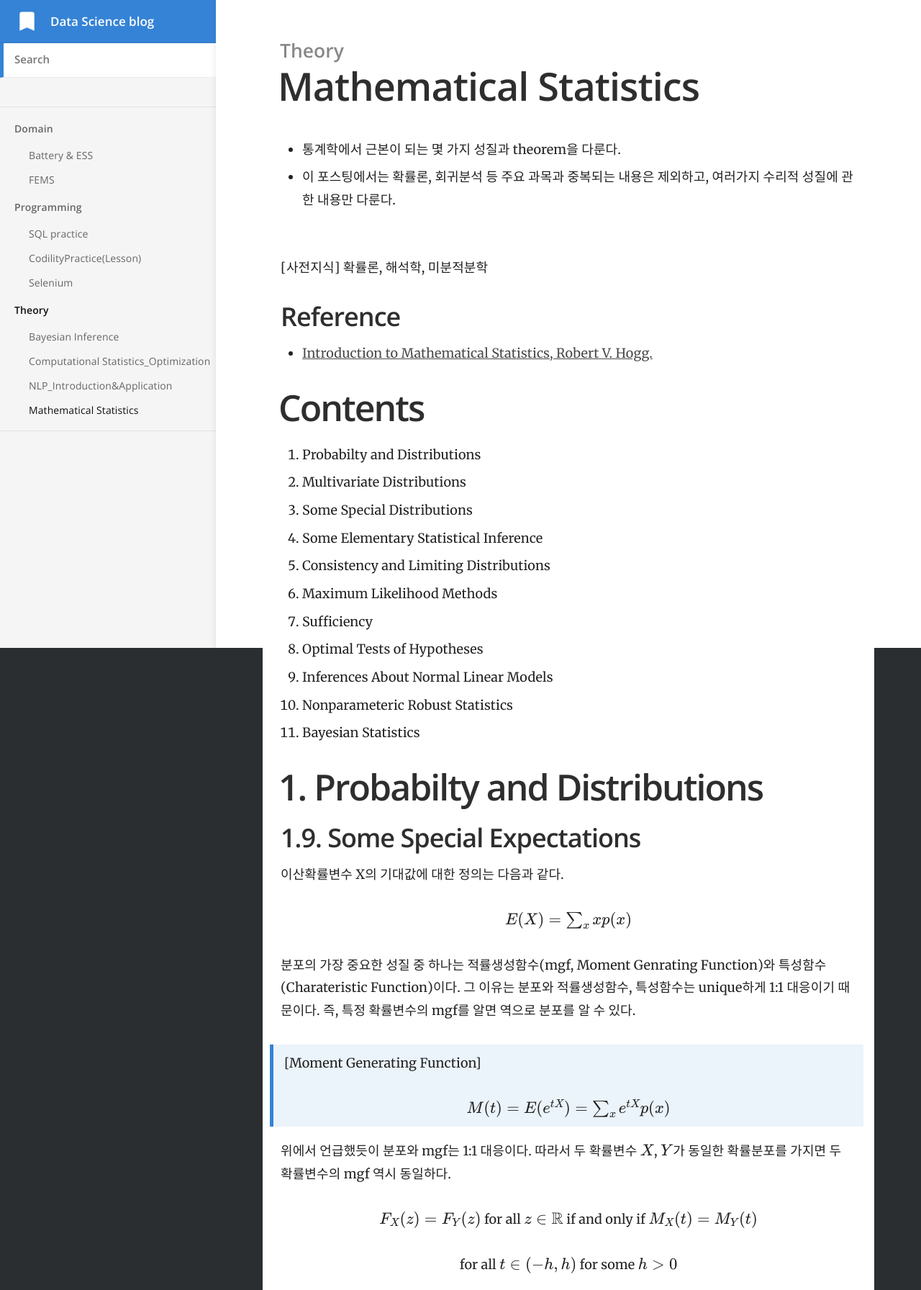
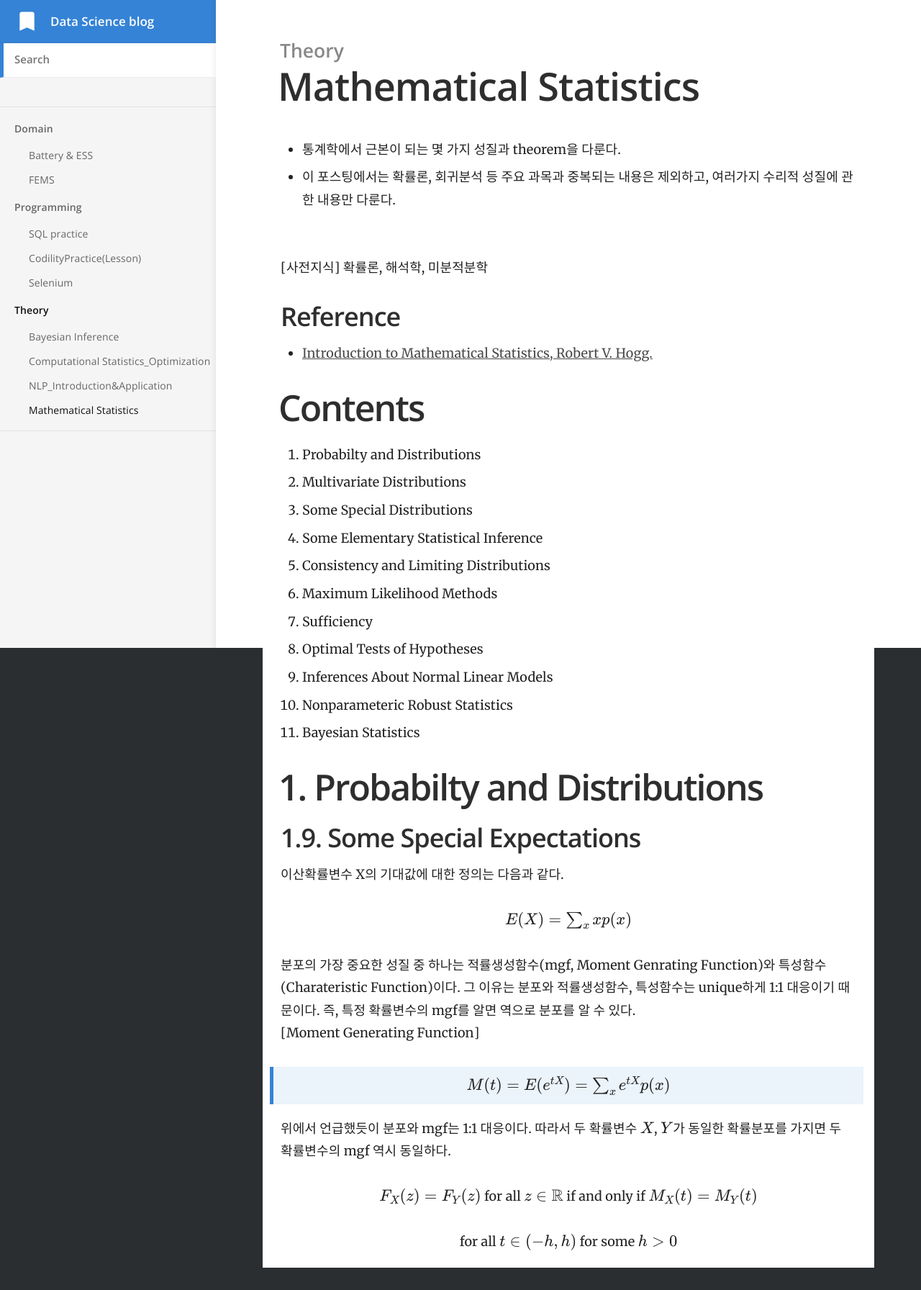
Before and after one commit to yrk3434/yrk3434.github.io, a Jekyll site: the page built from _docs/Theory/Mathematical Statistics.md, in a window 1280 px wide. Shown: the whole page at 72% size. Built offline with Jekyll 4.4.1, drawn with Linux system fonts in a browser that asks for light colours; formulas are drawn with MathJax 3; after the commit the page ends 1761 px from its top, so only the background shows below that.

```diff
--- a/_docs/Theory/Mathematical Statistics.md
+++ b/_docs/Theory/Mathematical Statistics.md
@@ -41,7 +41,7 @@ toc_label: 목차
 <br/>
 분포의 가장 중요한 성질 중 하나는 적률생성함수(mgf, Moment Genrating Function)와 특성함수(Charateristic Function)이다. 그 이유는 분포와 적률생성함수, 특성함수는 unique하게 1:1 대응이기 때문이다. 즉, 특정 확률변수의 mgf를 알면 역으로 분포를 알 수 있다.
 <br/>
-> [Moment Generating Function]
+[Moment Generating Function]
 > <center>$ M(t)=E( e^{tX} )  = \sum_x e^{tX} p(x) $ <center/>
 
 위에서 언급했듯이 분포와 mgf는 1:1 대응이다. 따라서 두 확률변수 $ X $, $ Y $가 동일한 확률분포를 가지면 두 확률변수의 mgf 역시 동일하다.
```
